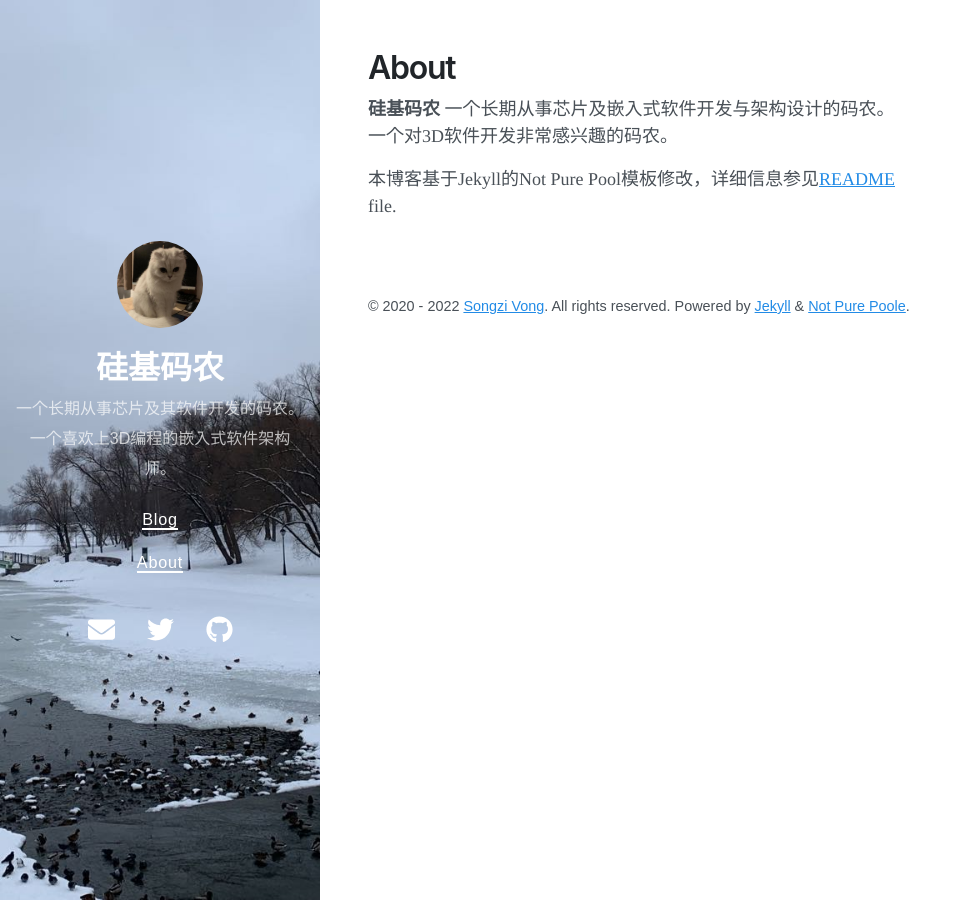
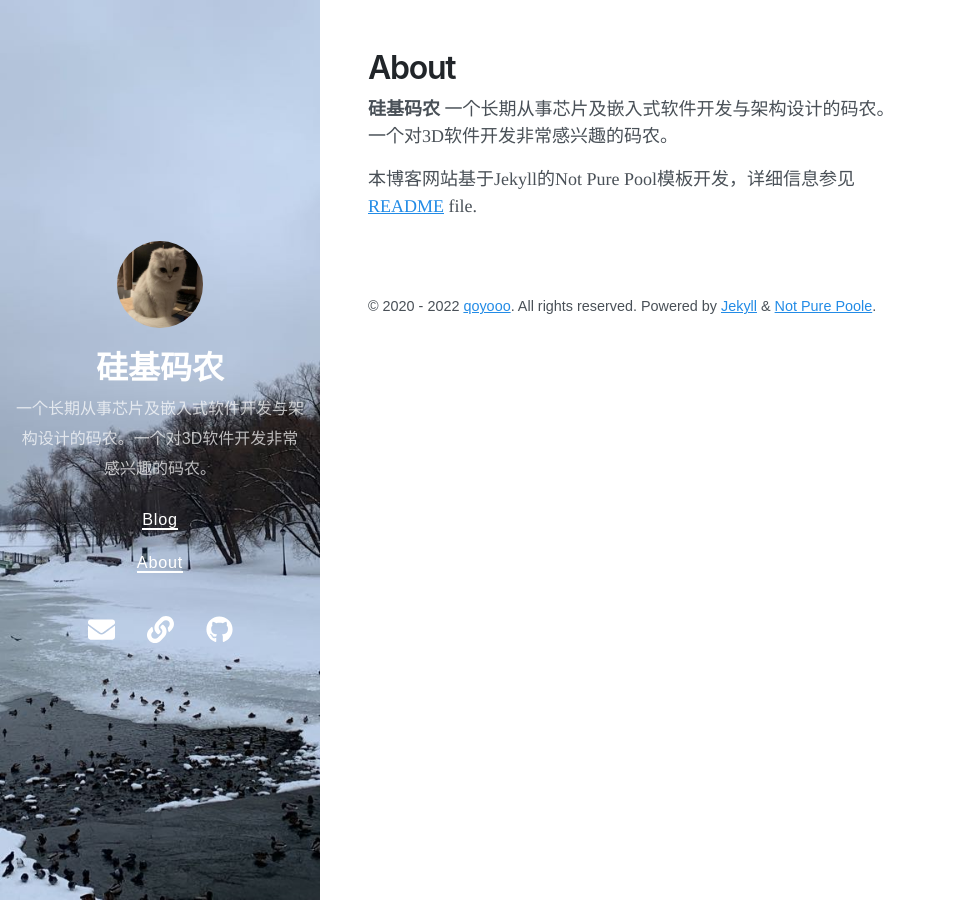
Before and after one commit to qoyooo/qoyooo.github.io, a Jekyll site: the page built from about.md, in a window 1280 px wide. Shown: the whole page, without its empty margins (0-972 px from the left). Built offline with Jekyll 4.4.1, drawn with Linux system fonts in a browser that asks for light colours; nearby versions of some CDN libraries.

```diff
--- a/_config.yml
+++ b/_config.yml
@@ -1,6 +1,6 @@
 # Setup
 title: 硅基码农
-description: 一个长期从事芯片及其软件开发的码农。一个喜欢上3D编程的嵌入式软件架构师。
+description: 一个长期从事芯片及嵌入式软件开发与架构设计的码农。一个对3D软件开发非常感兴趣的码农。
 url: https://qoyooo.github.io
 avatar: /avatar.jpeg
 paginate: 5
@@ -29,14 +29,14 @@ exclude:
 
 # Optimize Jekyl SEO Tag
 twitter:
-  username: vszhub
+  username: qoyooo
   card: summary
 logo: logo.png
 social:
-  name: Songzi Vong
+  name: qoyooo
   links:
-    - https://twitter.com/vszhub
-    - https://github.com/vszhub
+    - https://twitter.com/qoyooo
+    - https://github.com/qoyooo
 google_site_verification: xxxxx
 lang: en
 
@@ -54,6 +54,6 @@ sass:
 
 # Specify the author for blog posts
 author:
-  name: Songzi Vong
-  url: https://github.com/vszhub/
-  email: vszhub@gmail.com
+  name: qoyooo
+  url: https://github.com/qoyooo/
+  email: qoyooo@gmail.com
--- a/about.md
+++ b/about.md
@@ -5,4 +5,4 @@ title: About
 
 **硅基码农** 一个长期从事芯片及嵌入式软件开发与架构设计的码农。一个对3D软件开发非常感兴趣的码农。
 
-本博客基于Jekyll的Not Pure Pool模板修改，详细信息参见[README](https://github.com/vszhub/not-pure-poole) file.
+本博客网站基于Jekyll的Not Pure Pool模板开发，详细信息参见[README](https://github.com/vszhub/not-pure-poole) file.
```
Also changed, not shown: _data/social.yml (+3 -4 lines).
